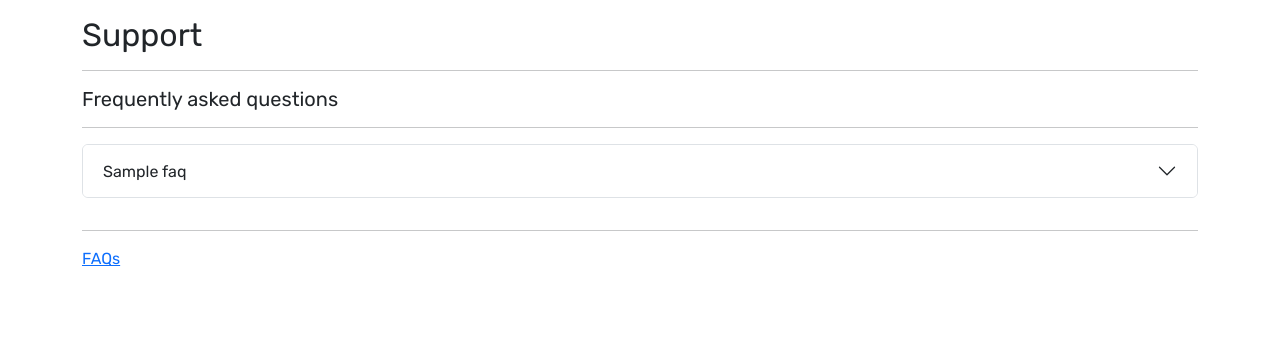
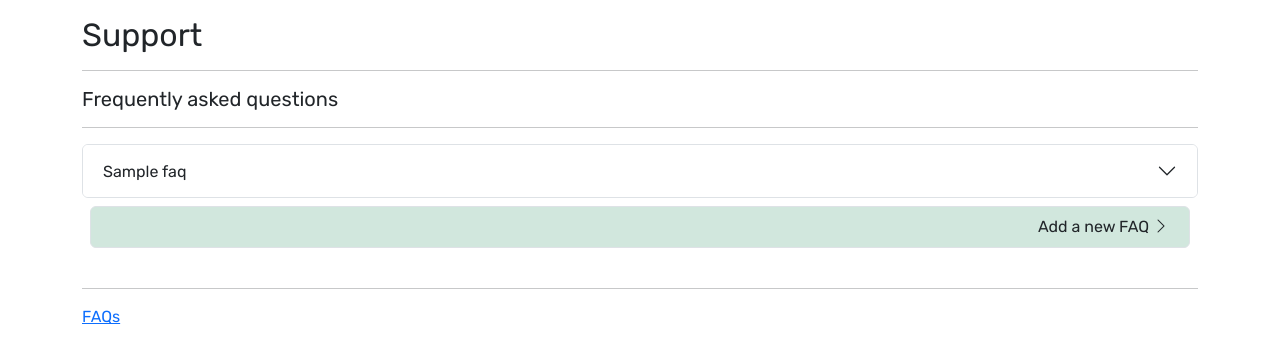
Before and after one commit to jts272/pp5-retro-replay, a Django app: page /support/ in a window 1280 px wide. Shown: the part 98-461 px from the top of the page. Run offline with Django 3.2, Linux system fonts and the light colour scheme; a user stored in the database is signed in; tables that the repository leaves empty hold one stand-in row (values such as "Sample post"); some web fonts are replaced.

Commit message:
feat: add placeholder link to add a new FAQs as superuser

```diff
--- a/support/templates/support/support.html
+++ b/support/templates/support/support.html
@@ -31,6 +31,15 @@
           </div>
         {% endfor %}
       </div>
+      {% if user.is_superuser %}
+        <!-- Add FAQ control -->
+        <div class="row border rounded p-2 m-2 bg-success-subtle text-end">
+          <a href="#" class="text-decoration-none link-dark">
+            Add a new FAQ <i class="bi bi-chevron-right"></i>
+          </a>
+        </div>
+        <!-- END Add FAQ control -->
+      {% endif %}
       <!-- END FAQ section -->
     </div>
   </div>
```
